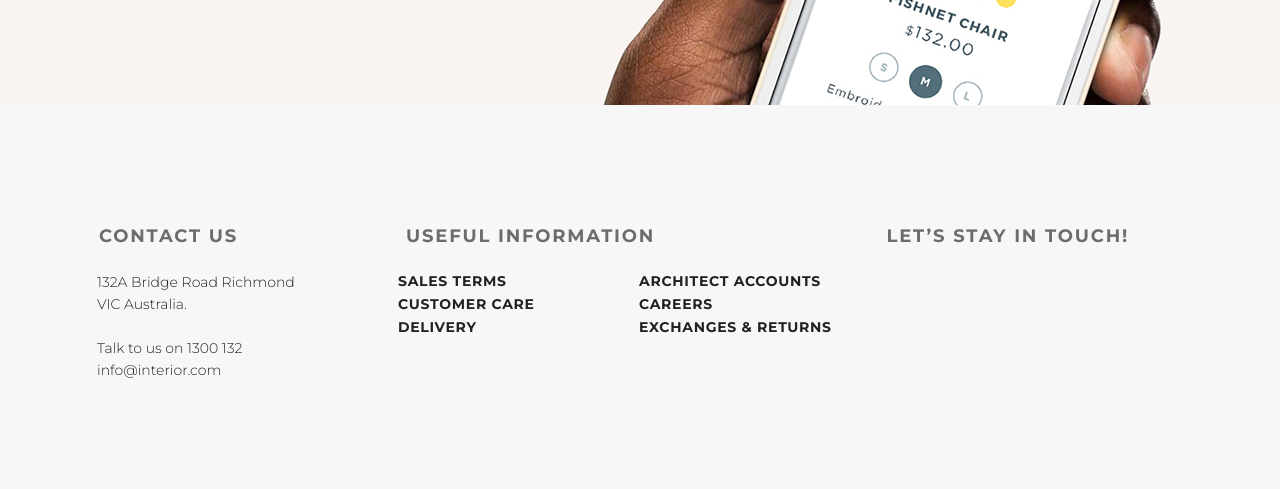
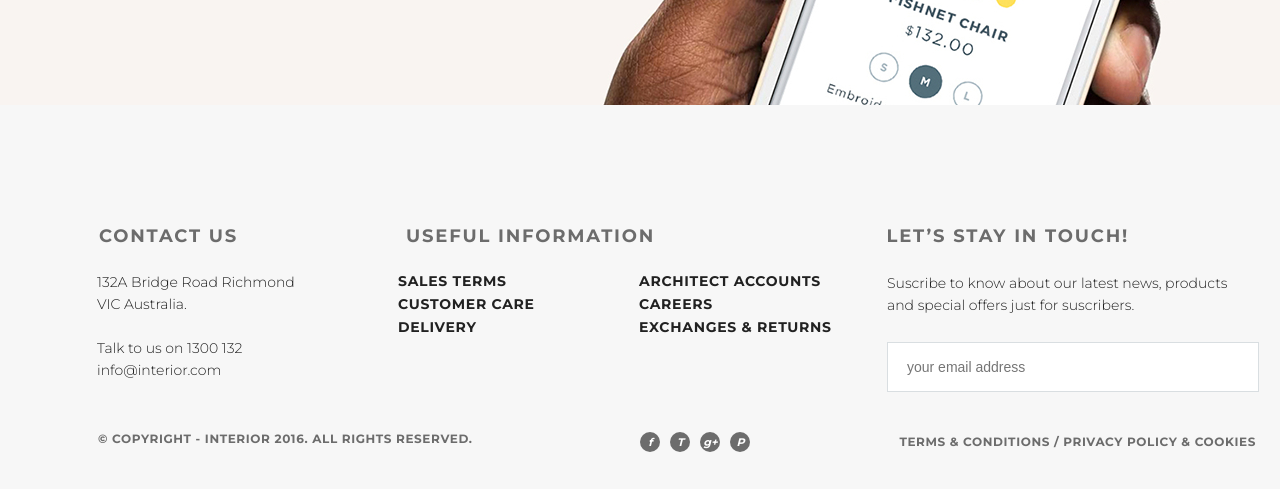
Before and after one commit to Solda-git/html-css, a plain HTML site: page Project/index.html in a window 1280 px wide. Shown: the part 5338-5827 px from the top of the page. Drawn offline with Linux system fonts and the light colour scheme.

Commit message:
Lesson 6 done

```diff
--- a/Project/index.html
+++ b/Project/index.html
@@ -145,7 +145,21 @@
                   <a href="#" class="useful-text">Architect accounts</a><a href="#" class="useful-text">Careers</a>
                   <a href="#" class="useful-text">Exchanges & returns</a>
               </div>
-
+              <div class="intouch-mes">
+                  <p>Suscribe to know about our latest news, products and special offers just for suscribers.</p>
+                  <input type="email" class="mail" placeholder="your email address">
+              </div>
+              <div class="contacts-footer">
+                 <p class="copyright">
+                     © Copyright - INTERIOR 2016. All Rights Reserved.
+                  </p>
+                 <div class="social">
+                      <a href="#" class="social-ref">f</a><a href="" class="social-ref">T</a><a href="" class="social-ref">g+</a><a href="" class="social-ref">P</a>
+                 </div>
+                 <div class="legal">
+                 <a href="#" class="legal-text">Terms & Conditions  /  Privacy policy & Cookies</a>
+                 </div>
+              </div>
           </div>
       </div>
    </div>
```
